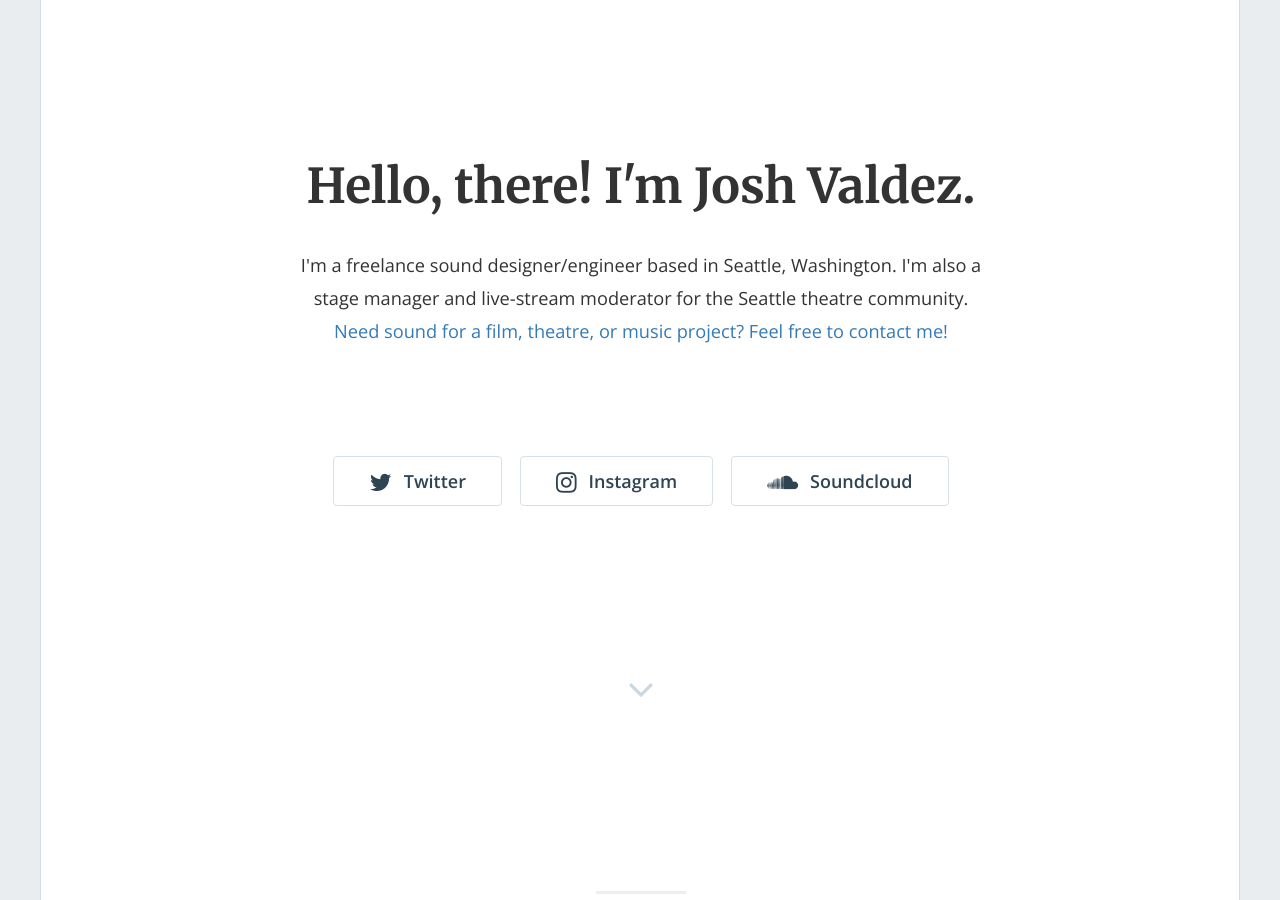
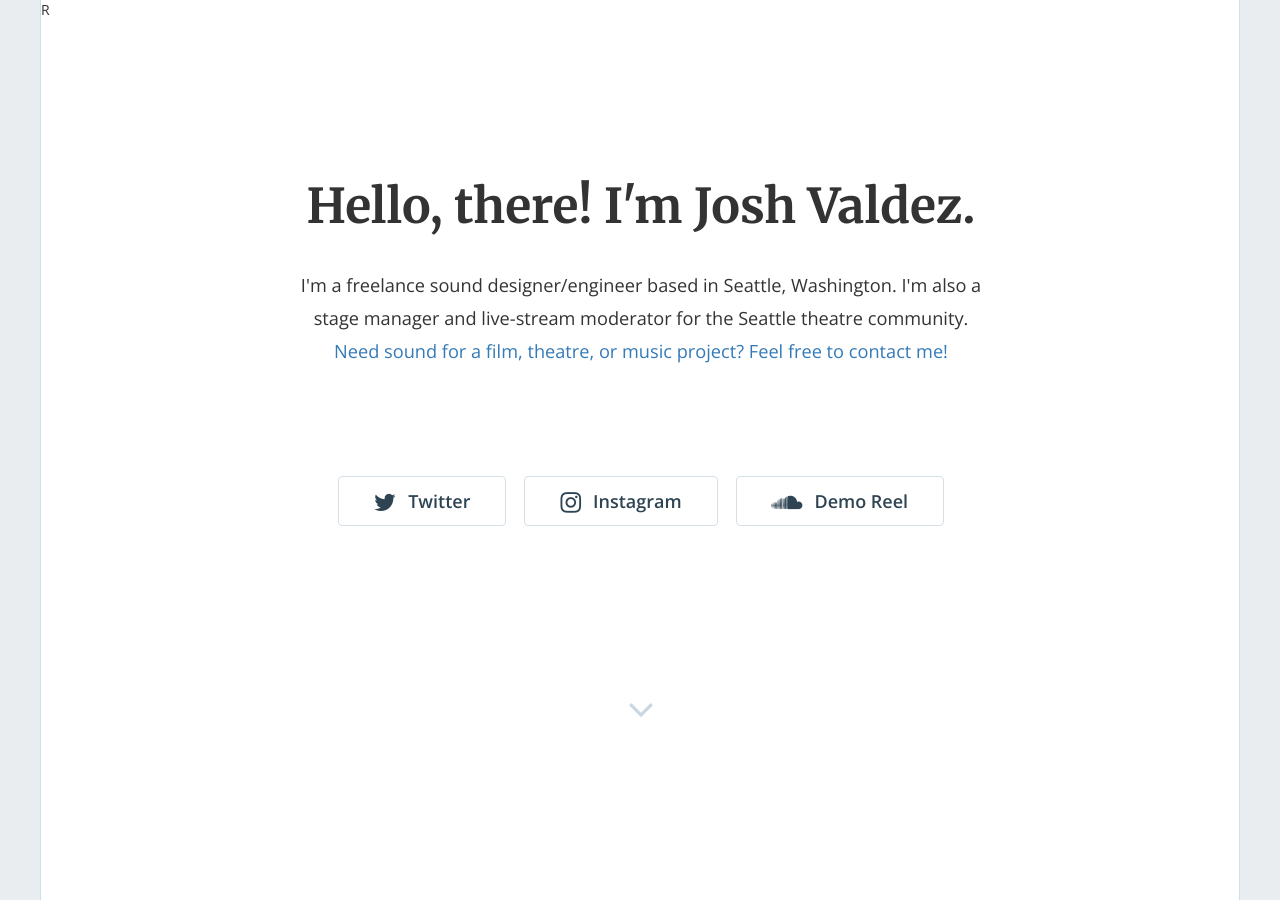
Before and after one commit to jaycvaldez/jaycvaldez.github.io, a Jekyll site: the page built from index.html, in a window 1280 px wide and 900 px high. Built offline with Jekyll 4.4.1, drawn with Linux system fonts in a browser that asks for light colours; nearby versions of some CDN libraries; the list of posts is cut into pages by our own code.

Commit message:
Update home-hero.html

```diff
--- a/_includes/home-hero.html
+++ b/_includes/home-hero.html
@@ -1,4 +1,4 @@
-<div class="container">
+ R<div class="container">
 
   <div class="row">
 
@@ -34,7 +34,7 @@
               <a href="https://instagram.com/{{ site.instagram_username }}"><button class="btn btn-default btn-lg"><i class="fa fa-instagram fa-lg"></i>Instagram</button></a>
             {% endif %}
             {% if site.soundcloud_username != '' %}
-              <a href="https://soundcloud.com/{{ site.soundcloud_username }}"><button class="btn btn-default btn-lg"><i class="fa fa-soundcloud fa-lg"></i>Soundcloud</button></a>
+              <a href="https://soundcloud.com/jayvsounds/josh-valdez-sound-design-demo-reel"><button class="btn btn-default btn-lg"><i class="fa fa-soundcloud fa-lg"></i>Demo Reel</button></a>
             {% endif %}
 
           </div>
```
